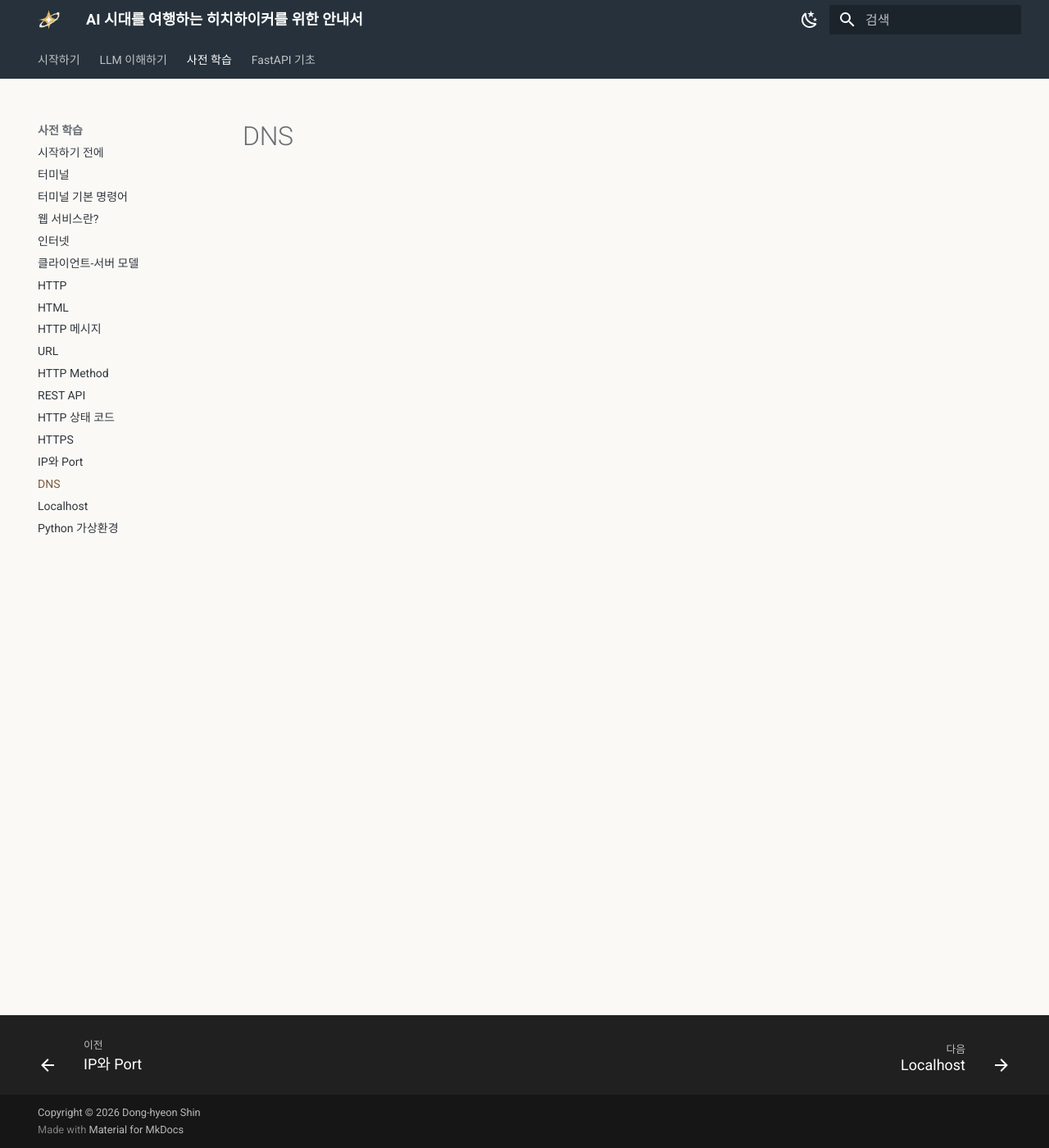
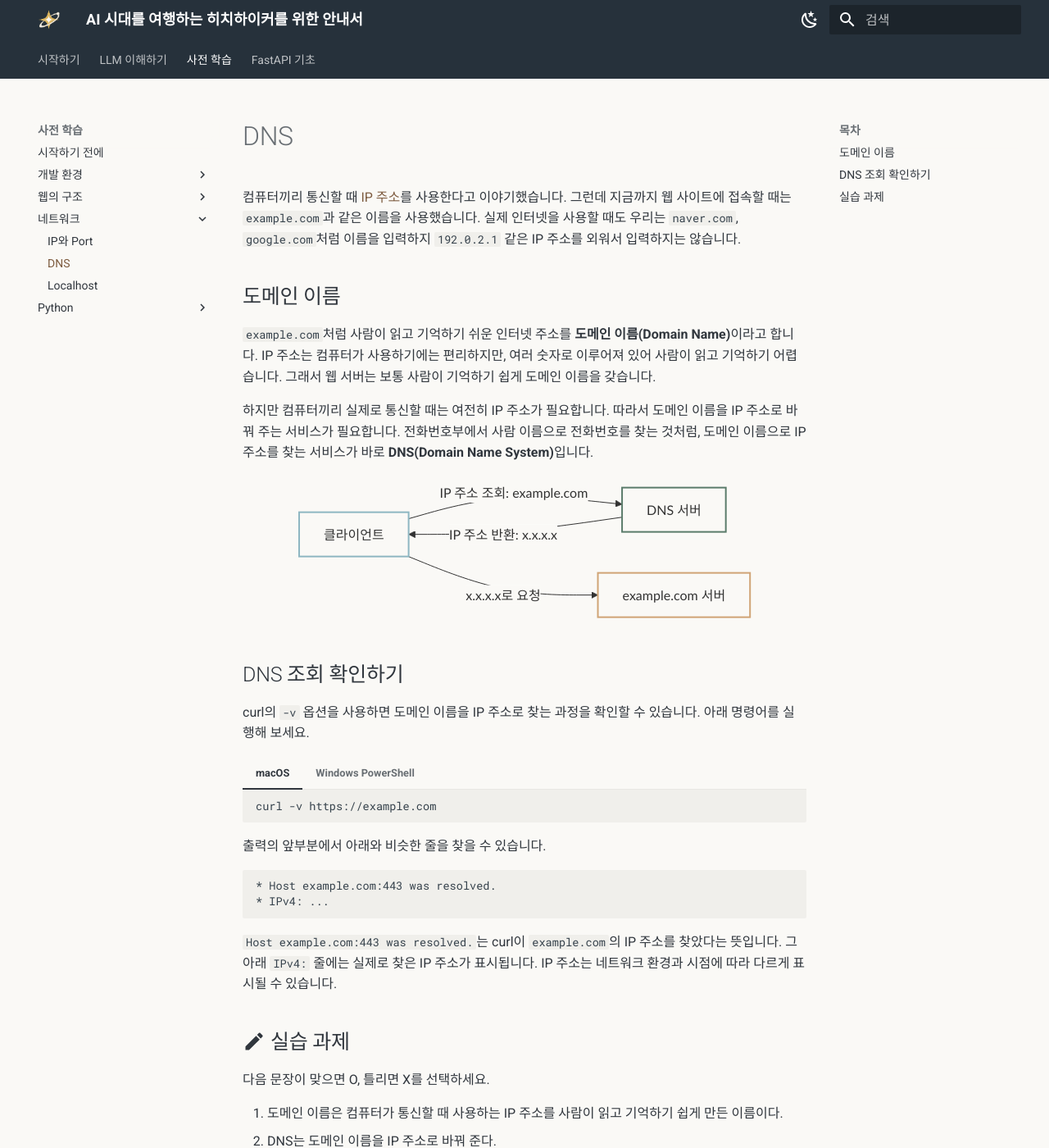
Before and after one commit to qu3vipon/the-hitchhikers-guide-to-ai, an MkDocs documentation site: the page built from docs/prerequisites/dns.md, in a window 1280 px wide and 1400 px high. Shown: the whole window at 82% size. Built offline with MkDocs 1.6.1 and Material for MkDocs 9.7.7, drawn with Linux system fonts in a browser that asks for light colours; some of the changed text lies outside the part shown.

Commit message:
docs: organize prerequisites and add DNS guide

````diff
--- a/docs/prerequisites/dns.md
+++ b/docs/prerequisites/dns.md
@@ -1 +1,61 @@
-<!-- 콘텐츠 준비 중 -->
+# DNS
+
+컴퓨터끼리 통신할 때 [IP 주소](ip-port.md)를 사용한다고 이야기했습니다. 그런데 지금까지 웹 사이트에 접속할 때는 `example.com`과 같은 이름을 사용했습니다. 실제 인터넷을 사용할 때도 우리는 `naver.com`, `google.com`처럼 이름을 입력하지 `192.0.2.1` 같은 IP 주소를 외워서 입력하지는 않습니다.
+
+## 도메인 이름 {#domain-name}
+
+`example.com`처럼 사람이 읽고 기억하기 쉬운 인터넷 주소를 **도메인 이름(Domain Name)**이라고 합니다. IP 주소는 컴퓨터가 사용하기에는 편리하지만, 여러 숫자로 이루어져 있어 사람이 읽고 기억하기 어렵습니다. 그래서 웹 서버는 보통 사람이 기억하기 쉽게 도메인 이름을 갖습니다.
+
+하지만 컴퓨터끼리 실제로 통신할 때는 여전히 IP 주소가 필요합니다. 따라서 도메인 이름을 IP 주소로 바꿔 주는 서비스가 필요합니다. 전화번호부에서 사람 이름으로 전화번호를 찾는 것처럼, 도메인 이름으로 IP 주소를 찾는 서비스가 바로 **DNS(Domain Name System)**입니다.
+
+```mermaid
+flowchart LR
+    client[클라이언트] -->|IP 주소 조회: example.com| dnsServer[DNS 서버]
+    dnsServer -->|IP 주소 반환: x.x.x.x| client
+    client -->|x.x.x.x로 요청| exampleServer[example.com 서버]
+
+    classDef clientStyle fill:transparent,stroke:#8eb7c2,stroke-width:2px
+    classDef dnsStyle fill:transparent,stroke:#5b7c6b,stroke-width:2px
+    classDef serverStyle fill:transparent,stroke:#d0a476,stroke-width:2px
+    class client clientStyle
+    class dnsServer dnsStyle
+    class exampleServer serverStyle
+```
+
+## DNS 조회 확인하기 {#inspect-dns-with-curl}
+
+curl의 `-v` 옵션을 사용하면 도메인 이름을 IP 주소로 찾는 과정을 확인할 수 있습니다. 아래 명령어를 실행해 보세요.
+
+=== "macOS"
+
+    ```shell
+    curl -v https://example.com
+    ```
+
+=== "Windows PowerShell"
+
+    ```powershell
+    curl.exe -v https://example.com
+    ```
+
+출력의 앞부분에서 아래와 비슷한 줄을 찾을 수 있습니다.
+
+```text
+* Host example.com:443 was resolved.
+* IPv4: ...
+```
+
+`Host example.com:443 was resolved.`는 curl이 `example.com`의 IP 주소를 찾았다는 뜻입니다. 그 아래 `IPv4:` 줄에는 실제로 찾은 IP 주소가 표시됩니다. IP 주소는 네트워크 환경과 시점에 따라 다르게 표시될 수 있습니다.
+
+## :material-pencil: 실습 과제 {#exercises}
+
+다음 문장이 맞으면 O, 틀리면 X를 선택하세요.
+
+1. 도메인 이름은 컴퓨터가 통신할 때 사용하는 IP 주소를 사람이 읽고 기억하기 쉽게 만든 이름이다.
+2. DNS는 도메인 이름을 IP 주소로 바꿔 준다.
+3. `curl -v https://example.com` 출력의 `was resolved`는 서버와 HTTP 통신을 마쳤다는 뜻이다.
+
+??? success "정답·해설"
+    1. **O** — 도메인 이름은 IP 주소를 대신해 사람이 편리하게 사용할 수 있는 이름입니다.
+    2. **O** — DNS는 도메인 이름을 IP 주소로 찾아 주는 서비스입니다.
+    3. **X** — `was resolved`는 HTTP 통신 전에 도메인 이름에 해당하는 IP 주소를 찾았다는 뜻입니다.
--- a/mkdocs.yml
+++ b/mkdocs.yml
@@ -45,23 +45,28 @@ nav:
       - 9. 오늘의 LLM과 한계: llm/09-modern-llms.md
   - 사전 학습:
       - 시작하기 전에: prerequisites/index.md
-      - 터미널: prerequisites/terminal.md
-      - 터미널 기본 명령어: prerequisites/terminal-commands.md
-      - 웹 서비스란?: prerequisites/web-service.md
-      - 인터넷: prerequisites/internet.md
-      - 클라이언트-서버 모델: prerequisites/client-server.md
-      - HTTP: prerequisites/http.md
-      - HTML: prerequisites/html.md
-      - "HTTP 메시지": prerequisites/http-message.md
-      - URL: prerequisites/url.md
-      - HTTP Method: prerequisites/http-method.md
-      - REST API: prerequisites/rest-api.md
-      - HTTP 상태 코드: prerequisites/http-status-codes.md
-      - HTTPS: prerequisites/https.md
-      - IP와 Port: prerequisites/ip-port.md
-      - DNS: prerequisites/dns.md
-      - Localhost: prerequisites/localhost.md
-      - Python 가상환경: prerequisites/python-virtual-environment.md
+      - 개발 환경:
+          - 터미널: prerequisites/terminal.md
+          - 터미널 기본 명령어: prerequisites/terminal-commands.md
+          - VS Code: prerequisites/vscode.md
+      - 웹의 구조:
+          - 웹 서비스란?: prerequisites/web-service.md
+          - 인터넷: prerequisites/internet.md
+          - 클라이언트-서버 모델: prerequisites/client-server.md
+          - HTTP: prerequisites/http.md
+          - HTML: prerequisites/html.md
+          - "HTTP 메시지": prerequisites/http-message.md
+          - URL: prerequisites/url.md
+          - HTTP Method: prerequisites/http-method.md
+          - REST API: prerequisites/rest-api.md
+          - HTTP 상태 코드: prerequisites/http-status-codes.md
+          - HTTPS: prerequisites/https.md
+      - 네트워크:
+          - IP와 Port: prerequisites/ip-port.md
+          - DNS: prerequisites/dns.md
+          - Localhost: prerequisites/localhost.md
+      - Python:
+          - Python 가상환경: prerequisites/python-virtual-environment.md
   - FastAPI 기초:
       - 1. 과정 소개:
           - 이 과정에서 배우는 것: fastapi/01-introduction/what-you-learn.md
````
Also changed, not shown: docs/prerequisites/vscode.md (added, +1 -0 lines).
